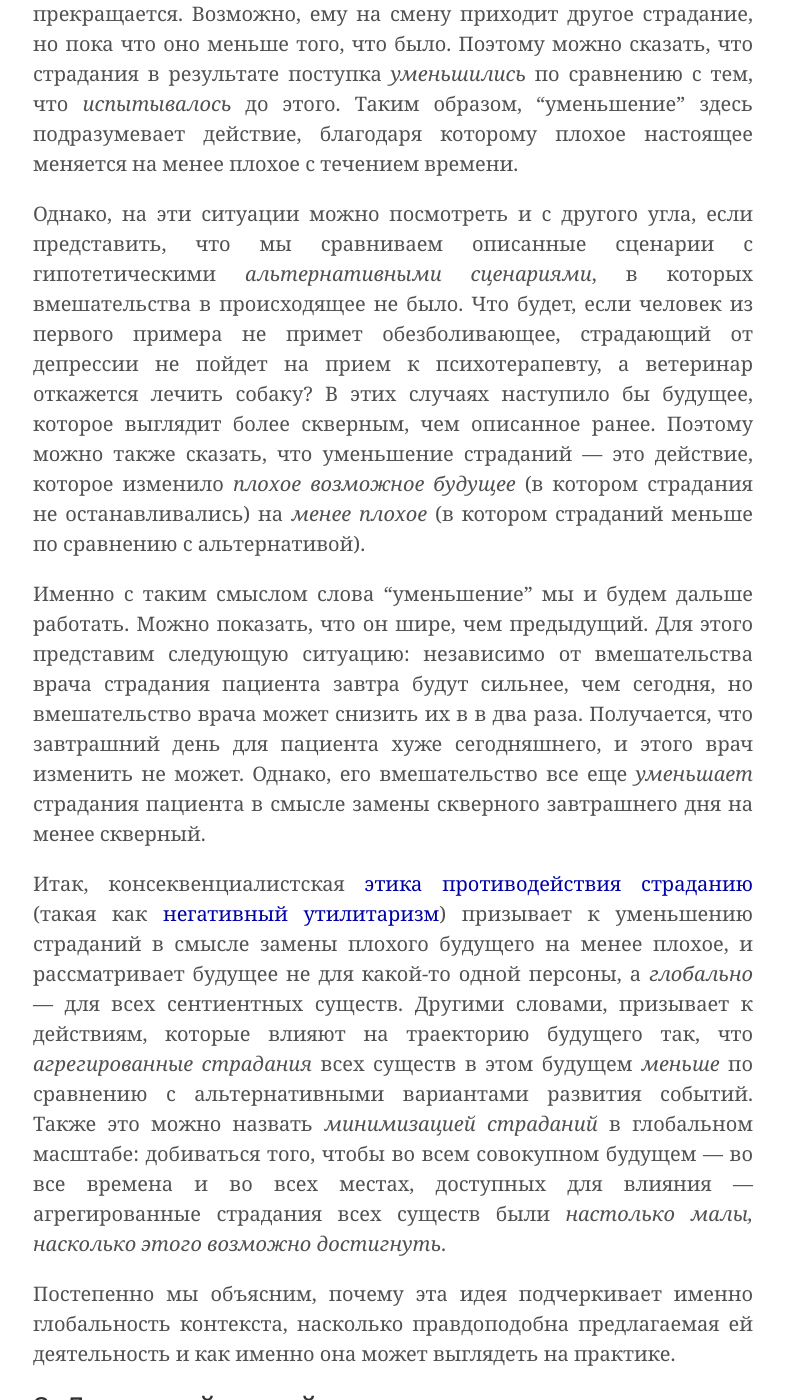
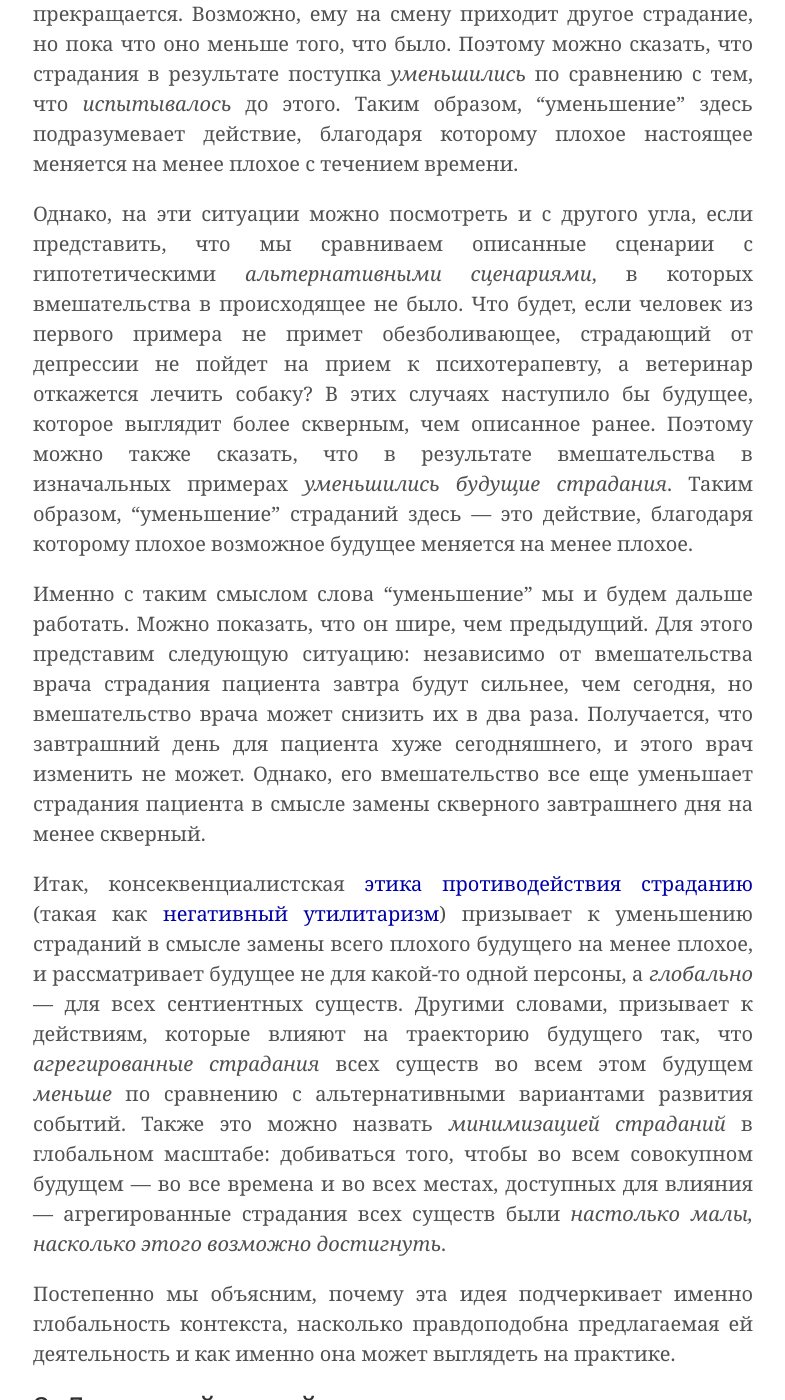
Before and after one commit to ReducingSuffering/reducingsuffering.github.io, a Jekyll site: the page built from _articles/what-is-suffering-reduction.md, in a window 1280 px wide and 1400 px high, scrolled down 3435 px. Shown: the whole window, without its empty margins (247-1032 px from the left). Built offline with Jekyll 4.4.1, drawn with Linux system fonts in a browser that asks for light colours.

Commit message:
Update what-is-suffering-reduction.md

```diff
--- a/_articles/what-is-suffering-reduction.md
+++ b/_articles/what-is-suffering-reduction.md
@@ -70,11 +70,11 @@
 
 Что объединяет все эти ситуации? Кто-то совершает поступок, в результате которого то или иное страдание той или иной персоны прекращается. Возможно, ему на смену приходит другое страдание, но пока что оно меньше того, что было. Поэтому можно сказать, что страдания в результате поступка _уменьшились_ по сравнению с тем, что _испытывалось_ до этого. Таким образом, "уменьшение" здесь подразумевает действие, благодаря которому плохое настоящее меняется на менее плохое с течением времени.
 
-Однако, на эти ситуации можно посмотреть и с другого угла, если представить, что мы сравниваем описанные сценарии с гипотетическими _альтернативными сценариями_, в которых вмешательства в происходящее не было. Что будет, если человек из первого примера не примет обезболивающее, страдающий от депрессии не пойдет на прием к психотерапевту, а ветеринар откажется лечить собаку? В этих случаях наступило бы будущее, которое выглядит более скверным, чем описанное ранее. Поэтому можно также сказать, что уменьшение страданий — это действие, которое изменило _плохое возможное будущее_ (в котором страдания не останавливались) на _менее плохое_ (в котором страданий меньше по сравнению с альтернативой).
+Однако, на эти ситуации можно посмотреть и с другого угла, если представить, что мы сравниваем описанные сценарии с гипотетическими _альтернативными сценариями_, в которых вмешательства в происходящее не было. Что будет, если человек из первого примера не примет обезболивающее, страдающий от депрессии не пойдет на прием к психотерапевту, а ветеринар откажется лечить собаку? В этих случаях наступило бы будущее, которое выглядит более скверным, чем описанное ранее. Поэтому можно также сказать, что в результате вмешательства в изначальных примерах _уменьшились будущие страдания_. Таким образом, "уменьшение" страданий здесь — это действие, благодаря которому плохое возможное будущее меняется на менее плохое.
 
-Именно с таким смыслом слова "уменьшение" мы и будем дальше работать. Можно показать, что он шире, чем предыдущий. Для этого представим следующую ситуацию: независимо от вмешательства врача страдания пациента завтра будут сильнее, чем сегодня, но вмешательство врача может снизить их в в два раза. Получается, что завтрашний день для пациента хуже сегодняшнего, и этого врач изменить не может. Однако, его вмешательство все еще  _уменьшает_ страдания пациента в смысле замены скверного завтрашнего дня на менее скверный.
+Именно с таким смыслом слова "уменьшение" мы и будем дальше работать. Можно показать, что он шире, чем предыдущий. Для этого представим следующую ситуацию: независимо от вмешательства врача страдания пациента завтра будут сильнее, чем сегодня, но вмешательство врача может снизить их в два раза. Получается, что завтрашний день для пациента хуже сегодняшнего, и этого врач изменить не может. Однако, его вмешательство все еще уменьшает страдания пациента в смысле замены скверного завтрашнего дня на менее скверный.
 
-Итак, консеквенциалистская [этика противодействия страданию](https://magnusvinding.com/2020/05/31/suffering-focused-ethics-defense-and-implications/) (такая как [негативный утилитаризм](https://reducingsuffering.github.io/what-is-negative-utilitarianism.html)) призывает к уменьшению страданий в смысле замены плохого будущего на менее плохое, и рассматривает будущее не для какой-то одной персоны, а _глобально_ — для всех сентиентных существ. Другими словами, призывает к действиям, которые влияют на траекторию будущего так, что _агрегированные страдания_ всех существ в этом будущем _меньше_ по сравнению с альтернативными вариантами развития событий. Также это можно назвать _минимизацией страданий_ в глобальном масштабе: добиваться того, чтобы во всем совокупном будущем — во все времена и во всех местах, доступных для влияния — агрегированные страдания всех существ были _настолько малы, насколько этого возможно достигнуть_.
+Итак, консеквенциалистская [этика противодействия страданию](https://magnusvinding.com/2020/05/31/suffering-focused-ethics-defense-and-implications/) (такая как [негативный утилитаризм](https://reducingsuffering.github.io/what-is-negative-utilitarianism.html)) призывает к уменьшению страданий в смысле замены всего плохого будущего на менее плохое, и рассматривает будущее не для какой-то одной персоны, а _глобально_ — для всех сентиентных существ. Другими словами, призывает к действиям, которые влияют на траекторию будущего так, что _агрегированные страдания_ всех существ во всем этом будущем _меньше_ по сравнению с альтернативными вариантами развития событий. Также это можно назвать _минимизацией страданий_ в глобальном масштабе: добиваться того, чтобы во всем совокупном будущем — во все времена и во всех местах, доступных для влияния — агрегированные страдания всех существ были _настолько малы, насколько этого возможно достигнуть_.
 
 Постепенно мы объясним, почему эта идея подчеркивает именно глобальность контекста, насколько правдоподобна предлагаемая ей деятельность и как именно она может выглядеть на практике.
 
```
